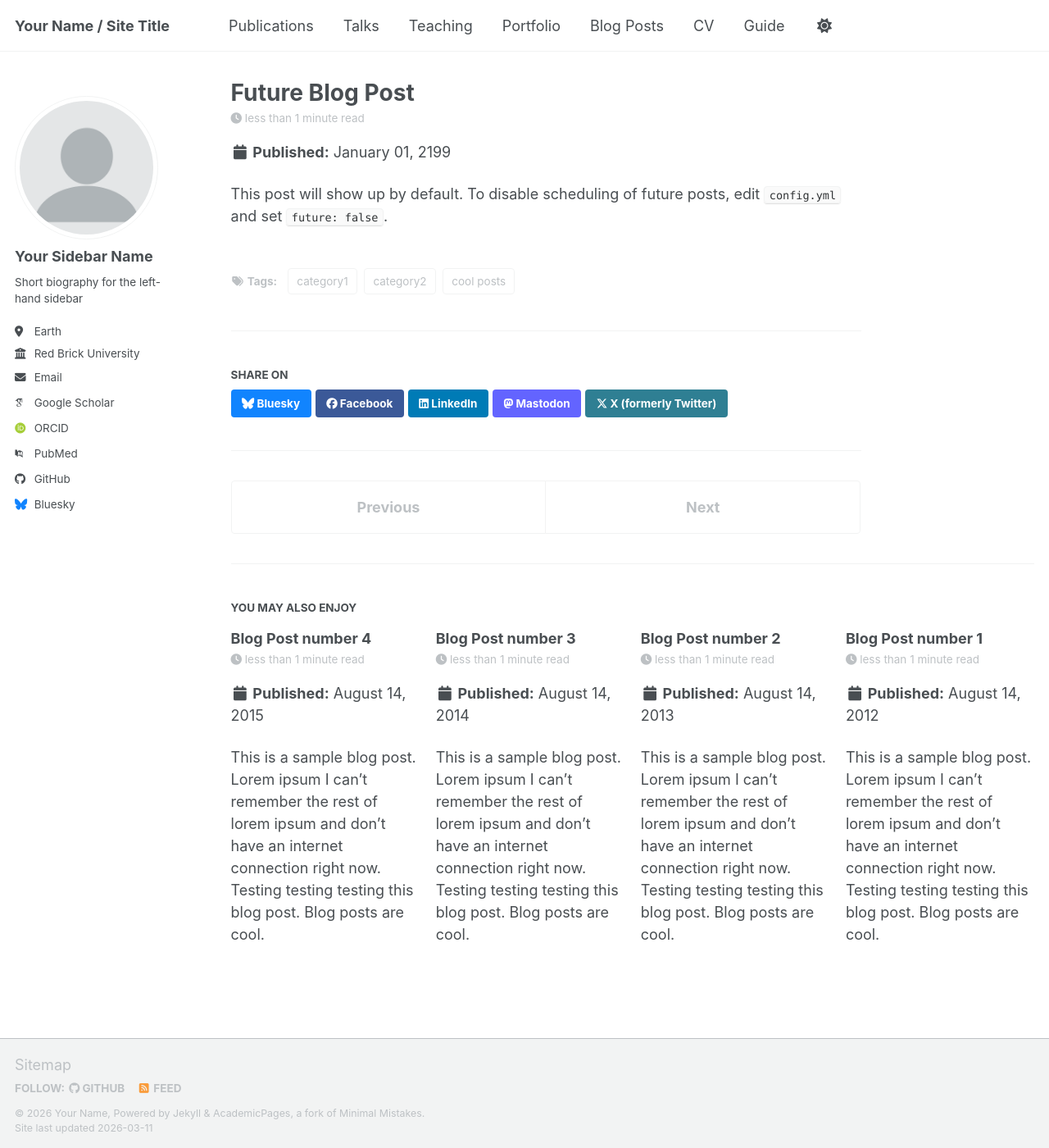
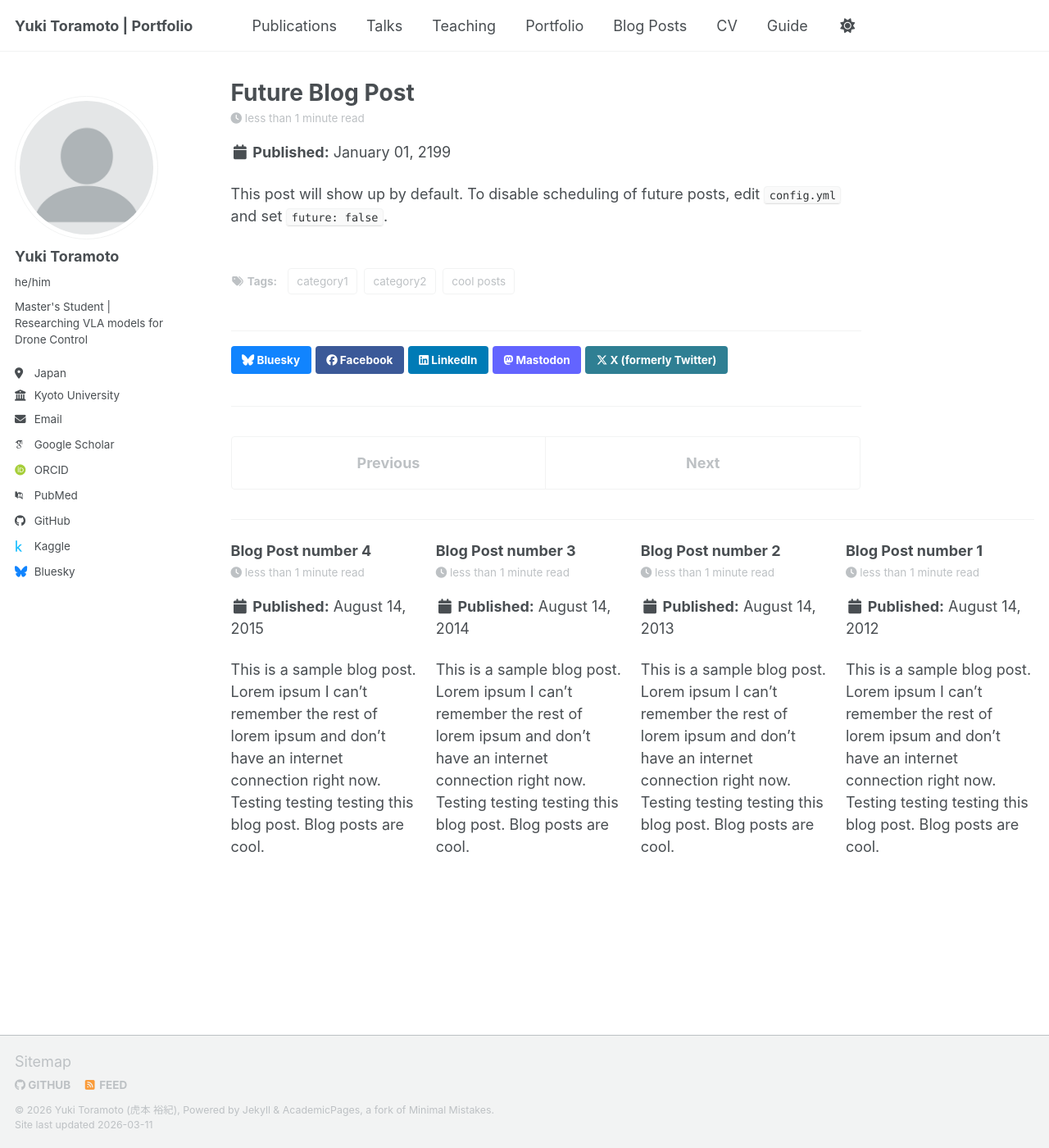
Before and after one commit to toramell/toramell.github.io, a Jekyll site: the page built from _posts/2199-01-01-future-post.md, in a window 1280 px wide and 1400 px high. Shown: the whole window at 82% size. Built offline with Jekyll 4.4.1, drawn with Linux system fonts in a browser that asks for light colours; some web fonts are replaced; a script bundle is joined from its source files by our own code; library files that are not in the unit come from our copies.

Commit message:
Update site configuration for Yuki Toramoto's portfolio

```diff
--- a/_config.yml
+++ b/_config.yml
@@ -7,16 +7,16 @@
 # server process.
 
 # Basic Site Settings
-locale                   : "en-US"
-site_theme               : "default" # The available themes options are "default", "air", "sunrise", "mint", "dirt" and "contrast"
-title                    : "Your Name / Site Title"
-title_separator          : "-"
-name                     : &name "Your Name"
-description              : &description "Your Name's academic portfolio"   # Update this with a general description of your site, this is the default if not overridden by a page
-url                      : https://academicpages.github.io # The base hostname & protocol for your site e.g. "https://[your GitHub username].github.io",
-                                                           # or if you already have some other page hosted on Github then use "https://[your GitHub username].github.io/[Your Repo Name]"
-baseurl                  : "" # the subpath of your site, e.g. "/blog"
-repository               : "academicpages/academicpages.github.io"
+locale                  : "ja-JP" # 日本語設定に
+site_theme              : "default"
+title                   : "Yuki Toramoto | Portfolio"
+title_separator         : "-"
+name                    : &name "Yuki Toramoto (虎本 裕紀)"
+description             : &description "Master's student researching Control & VLA."
+url                     : "https://toramell.github.io" # あなたのURL
+baseurl                 : ""
+repository              : "toramell/toramell.github.io"
+
 
 # Site Author - The following control what appear as part of the author content on the side bar.
 #               If a field is blank the icon and link will not appear, otherwise it will be shown.
@@ -31,6 +31,16 @@
   employer         : "Red Brick University"
   uri              : # URL
   email            : "none@example.org"
+
+author:
+  avatar           : "profile.png" # 後で /images/profile.png を差し替えればOK
+  name             : "Yuki Toramoto"
+  pronouns         : "he/him"
+  bio              : "Master's Student | Researching VLA models for Drone Control"
+  location         : "Japan"
+  employer         : "Kyoto University"
+  uri              :
+  email            : "toramoto.yuki.55n@st.kyoto-u.ac.jp" # 連絡先に使うアドレスへ
 
   # Academic websites
   academia         : # URL
@@ -51,8 +61,8 @@
   bitbucket        : # Username - Update with your username on the site
   codepen          : # Username
   dribbble         : # Username
-  github           : "academicpages"
-  kaggle           : # Username
+  github           : "toramell"
+  kaggle           : "toramell"
   stackoverflow    : # User number or user number and name (i.e., use "1" or "1/jeff-atwood")
 
   # Social media
```
